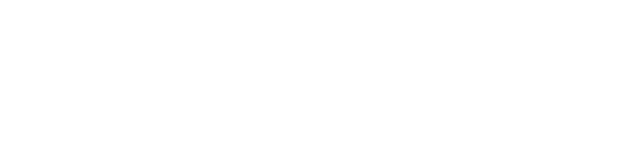
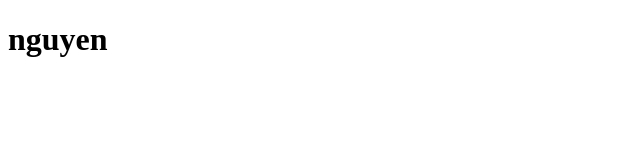
Before and after one commit to bakasub/Module3-Blog, a plain HTML site: page demo/html.html in a window 1280 px wide. Shown: the whole page, without its empty margins (0-640 px from the left). Drawn offline with Linux system fonts and the light colour scheme.

Commit message:
nguyen test git 25

```diff
--- a/demo/html.html
+++ b/demo/html.html
@@ -5,6 +5,7 @@
     <title>Title</title>
 </head>
 <body>
+<h1>nguyen</h1>
 
 </body>
 </html>
```
